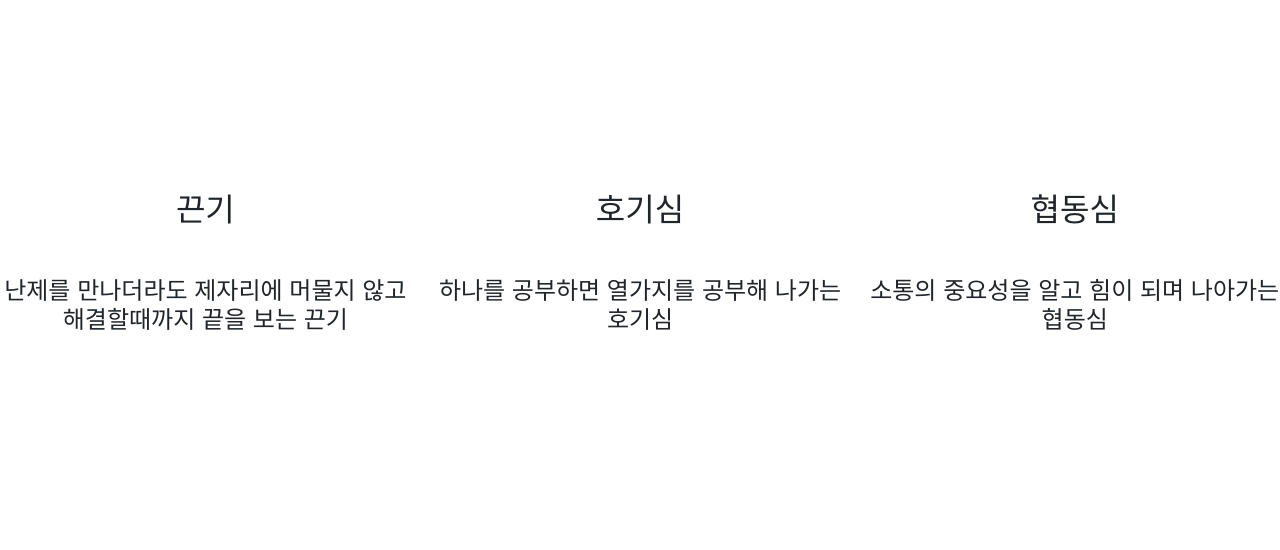
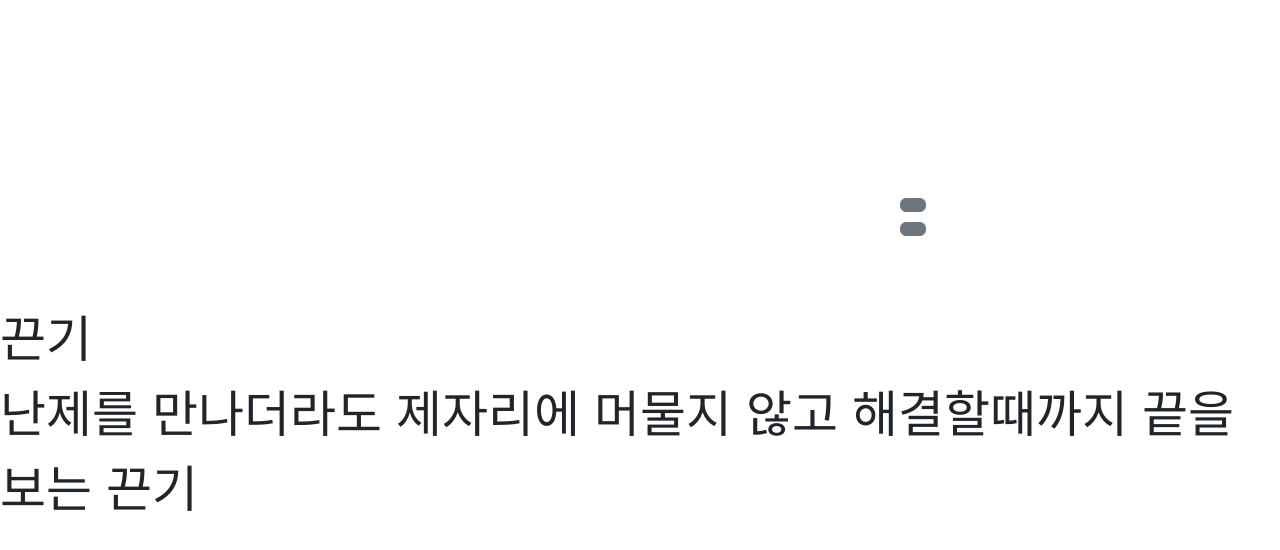
Before and after one commit to yhjs1211/sparta-im, a Flask app: page / in a window 1280 px wide. Shown: the part 230-780 px from the top of the page. Run offline with Flask 3, Linux system fonts and the light colour scheme.

Commit message:
sentence move

```diff
--- a/templates/index.html
+++ b/templates/index.html
@@ -1,16 +1,13 @@
 <!DOCTYPE html>
 <html lang="ko">
+
 <head>
   <meta charset="UTF-8" />
   <meta http-equiv="X-UA-Compatible" content="IE=edge" />
   <meta name="viewport" content="width=device-width, initial-scale=1.0" />
   <title>Novengerse ( 노벤져스 )</title>
-    <link
-      href="https://cdn.jsdelivr.net/npm/bootstrap@5.2.3/dist/css/bootstrap.min.css"
-      rel="stylesheet"
-      integrity="sha384-rbsA2VBKQhggwzxH7pPCaAqO46MgnOM80zW1RWuH61DGLwZJEdK2Kadq2F9CUG65"
-      crossorigin="anonymous"
-    />
+  <link href="https://cdn.jsdelivr.net/npm/bootstrap@5.2.3/dist/css/bootstrap.min.css" rel="stylesheet"
+    integrity="sha384-rbsA2VBKQhggwzxH7pPCaAqO46MgnOM80zW1RWuH61DGLwZJEdK2Kadq2F9CUG65" crossorigin="anonymous" />
   <style>
     @import url("https://fonts.googleapis.com/css2?family=Nanum+Pen+Script&display=swap");
 
@@ -24,54 +21,64 @@
       padding-top: 50px;
       padding-bottom: 150px;
     }
+
+    .sentence {
+      display: flex;
+      margin: auto;
+      justify-content: center;
+      height: 200px;
+      font-size: 50px;
+    }
+
+    #sentence_box {
+      margin-top: 65px;
+    }
+
+    #sentence2 {
+      display: none;
+    }
+
+    #sentence3 {
+      display: none;
+    }
+
+    .btn-left {
+      margin-top: 10px;
+      margin-right: 500px;
+    }
+
+    .btn-right {
+      margin-top: 10px;
+      margin-left: 900px;
+    }
   </style>
   <!-- JQuery -->
   <script src="https://ajax.googleapis.com/ajax/libs/jquery/3.5.1/jquery.min.js"></script>
 </head>
+
 <body>
   <nav class="navbar navbar-dark navbar-expand-lg bg-dark">
     <div class="container-fluid">
       <a class="navbar-brand" href="http://localhost:5001/">I'M</a>
-        <button
-          class="navbar-toggler"
-          type="button"
-          data-bs-toggle="collapse"
-          data-bs-target="#navbarSupportedContent"
-          aria-controls="navbarSupportedContent"
-          aria-expanded="false"
-          aria-label="Toggle navigation"
-        >
+      <button class="navbar-toggler" type="button" data-bs-toggle="collapse" data-bs-target="#navbarSupportedContent"
+        aria-controls="navbarSupportedContent" aria-expanded="false" aria-label="Toggle navigation">
         <span class="navbar-toggler-icon"></span>
       </button>
       <div class="collapse navbar-collapse" id="navbarSupportedContent">
         <ul class="navbar-nav me-auto mb-2 mb-lg-0" id="chk">
           <li class="nav-item">
-              <a
-                class="nav-link active"
-                aria-current="page"
-                href="http://localhost:5001/"
-                >Home</a
-              >
+            <a class="nav-link active" aria-current="page" href="http://localhost:5001/">Home</a>
           </li>
           <li class="nav-item dropdown">
-              <a
-                class="nav-link dropdown-toggle"
-                role="button"
-                data-bs-toggle="dropdown"
-                aria-expanded="false"
-              >
+            <a class="nav-link dropdown-toggle" role="button" data-bs-toggle="dropdown" aria-expanded="false">
               목록
             </a>
             <ul class="dropdown-menu">
               <li>
-                  <a class="dropdown-item" href="http://localhost:5001/members"
-                    >Member</a
-                  >
+                <a class="dropdown-item" href="http://localhost:5001/members">Member</a>
               </li>
               <li>
-                  <a class="dropdown-item" href="http://localhost:5001/board"
-                    >방명록</a
-                  >
+                <a class="dropdown-item" href="http://localhost:5001/board">방명록</a>
               </li>
             </ul>
           </li>
@@ -81,30 +88,71 @@
   </nav>
 
   {% block content %}
+
+  </div>
   <div class="introduceNovengers">
     <p class="title" id="inTitle">Novengers 팀을 소개합니다</p>
+    <div class="btn-right">
+      <div class="btn-left">
+        <button type="button" class="btn btn-secondary" onclick="previous_sentence()"></button>
+        <button type="button" class="btn btn-secondary" onclick="next_sentence()"></button>
+      </div>
+    </div>
     <div class="row">
+      <div class="sentence">
+        <div id="sentence_box">
           <div class="col">
-          <h2 style="text-align: center">끈기</h2>
-          <h4 style="text-align: center; padding-top: 40px;">난제를 만나더라도 제자리에 머물지 않고 해결할때까지 끝을 보는 끈기</h4>
+            <span style="text-align: center" id="sentence1">끈기 <br> 난제를 만나더라도 제자리에 머물지 않고 해결할때까지 끝을 보는 끈기</span>
           </div>
           <div class="col">
-          <h2 style="text-align: center">호기심</h2>
-          <h4 style="text-align: center; padding-top: 40px;">하나를 공부하면 열가지를 공부해 나가는 호기심</h4>
+            <span style="text-align: center" id="sentence2">호기심 <br> 하나를 공부하면 열가지를 공부해 나가는 호기심</span>
           </div>
           <div class="col">
-          <h2 style="text-align: center">협동심</h2>
-          <h4 style="text-align: center; padding-top: 40px;">소통의 중요성을 알고 힘이 되며 나아가는 협동심</h4>
+            <span style="text-align: center" id="sentence3">협동심 <br> 소통의 중요성을 알고 힘이 되며 나아가는 협동심</span>
+          </div>
         </div>
       </div>
     </div>
 
+
     {% endblock%}
+    <script>
+      function next_sentence() {
+        if (now_sentence == 1) {
+          now_sentence += 1
+          $('#sentence1').hide()
+          $('#sentence2').fadeIn(800)
+        } else if (now_sentence == 2) {
+          now_sentence += 1
+          $('#sentence2').hide()
+          $('#sentence3').fadeIn(800)
+        } else if (now_sentence == 3) {
+          now_sentence = 1
+          $('#sentence3').hide()
+          $('#sentence1').fadeIn(800)
+        }
+      }
+      now_sentence = 1
+      function previous_sentence() {
+        if (now_sentence == 1) {
+          now_sentence = 3
+          $('#sentence1').hide()
+          $('#sentence3').fadeIn(800)
+        } else if (now_sentence == 3) {
+          now_sentence -= 1
+          $('#sentence3').hide()
+          $('#sentence2').fadeIn(800)
+        } else if (now_sentence == 2) {
+          now_sentence -= 1
+          $('#sentence2').hide()
+          $('#sentence1').fadeIn(800)
+        }
+      }
+    </script>
 
-    <script
-      src="https://cdn.jsdelivr.net/npm/bootstrap@5.2.3/dist/js/bootstrap.bundle.min.js"
+    <script src="https://cdn.jsdelivr.net/npm/bootstrap@5.2.3/dist/js/bootstrap.bundle.min.js"
       integrity="sha384-kenU1KFdBIe4zVF0s0G1M5b4hcpxyD9F7jL+jjXkk+Q2h455rYXK/7HAuoJl+0I4"
-      crossorigin="anonymous"
-    ></script>
+      crossorigin="anonymous"></script>
 </body>
+
 </html>
```
Lines whose indentation alone changed are shown as unchanged.
